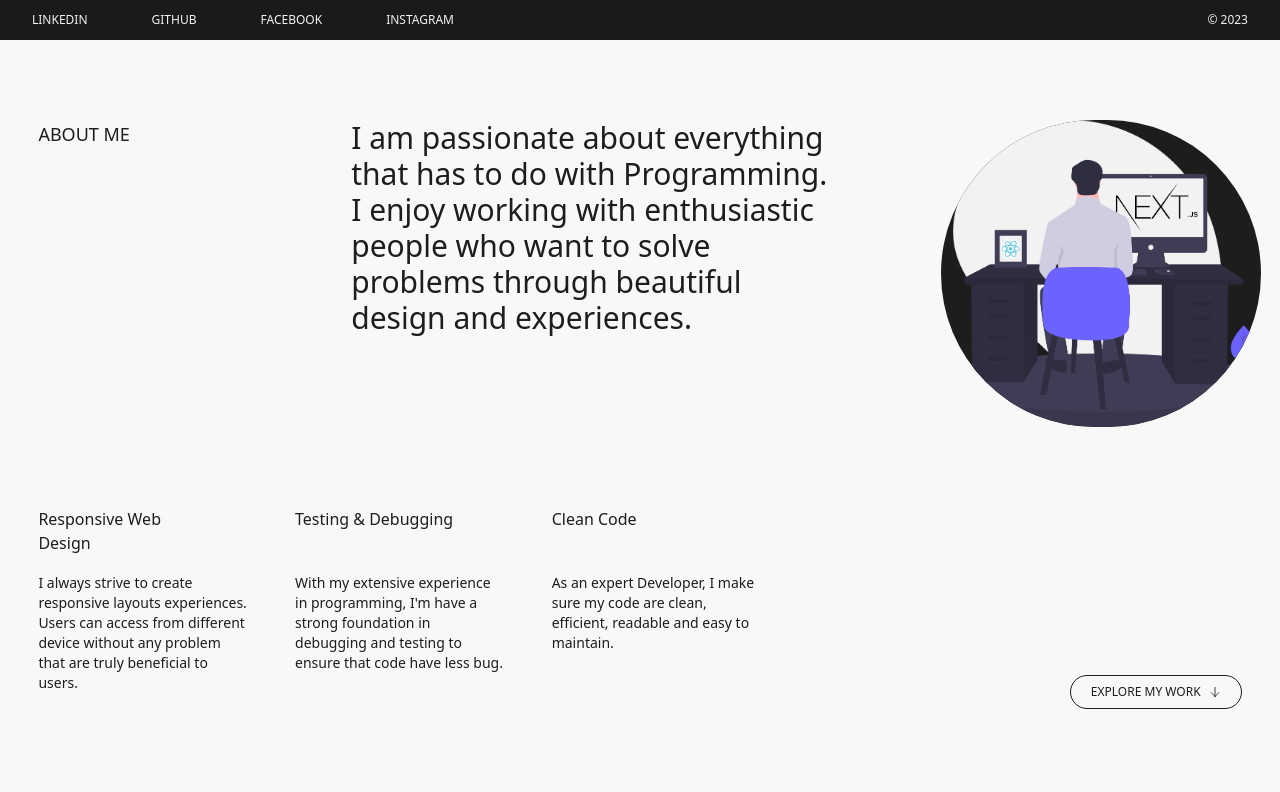
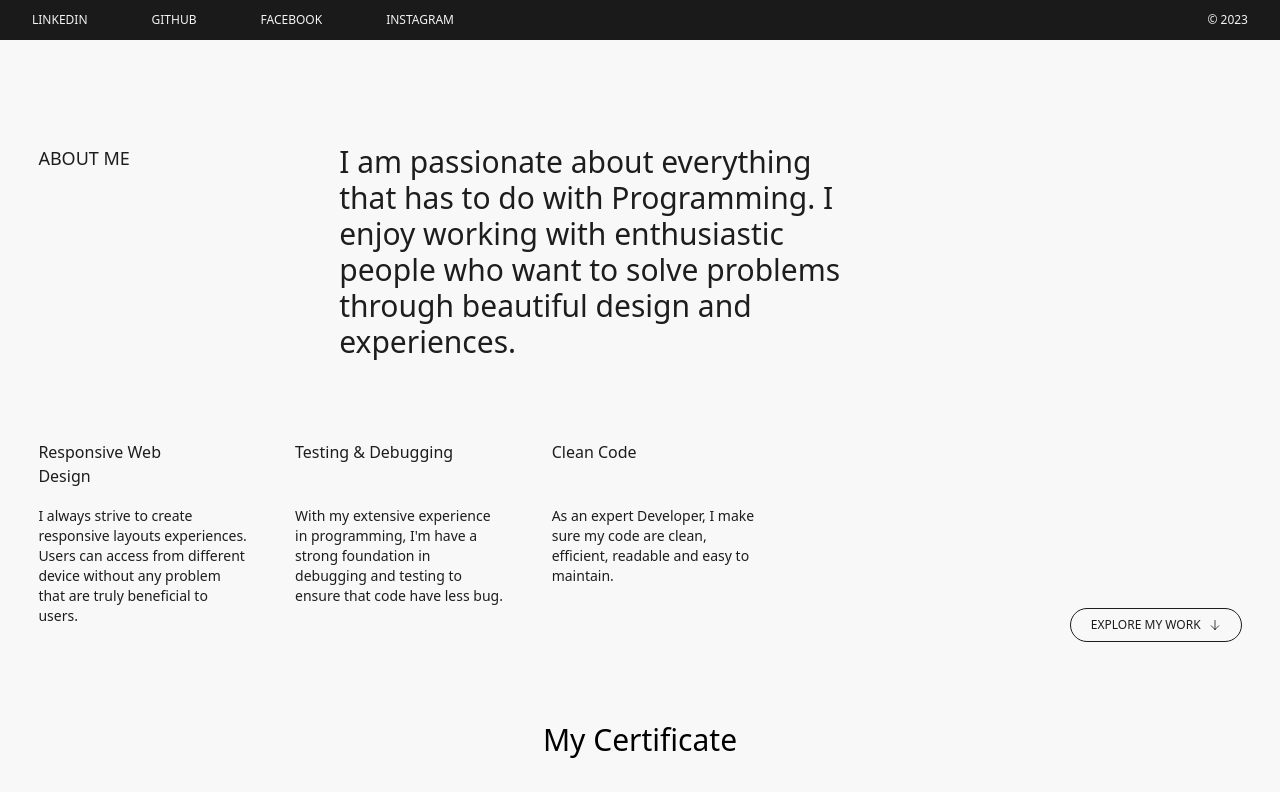
Before and after one commit to zylcom/portfolio-nextjs, a Next.js app: page / in a window 1280 px wide. Shown: the part 760-1552 px from the top of the page. Built offline with nearby package versions, Linux system fonts and the light colour scheme.

Commit message:
Remove image from about component

```diff
--- a/src/components/about.tsx
+++ b/src/components/about.tsx
@@ -9,25 +9,16 @@ export default function About() {
       id="about"
       className="pb-20 text-dynamic-black sm:px-[3vw] md:pt-20"
     >
-      <div className="mb-16 grid grid-cols-1 gap-y-6 md:grid-cols-4">
+      <div className="mb-16 grid grid-cols-1 gap-y-6 md:grid-cols-4 mt-6">
         <h2 className="hidden text-sm uppercase md:block md:text-lg">
           About Me
         </h2>
 
-        <p className="order-2 max-w-lg px-3 text-xl md:order-2 md:col-span-2 md:text-4xl lg:text-3xl">
+        <p className="order-2 max-w-lg px-3 text-xl sm:px-0 md:order-2 md:col-span-2 md:text-4xl lg:text-3xl">
           I am passionate about everything that has to do with Programming. I
           enjoy working with enthusiastic people who want to solve problems
           through beautiful design and experiences.
         </p>
-
-        <Image
-          src="/hero-image.png"
-          alt="Sabilillah"
-          width="720"
-          height="720"
-          className="order-1 mx-auto bg-dynamic-black md:order-3 md:rounded-full xl:max-w-xs"
-          priority
-        />
       </div>
 
       <div className="grid grid-cols-1 gap-y-8 px-3 sm:px-0 md:grid-cols-4 lg:grid-cols-5">
```
